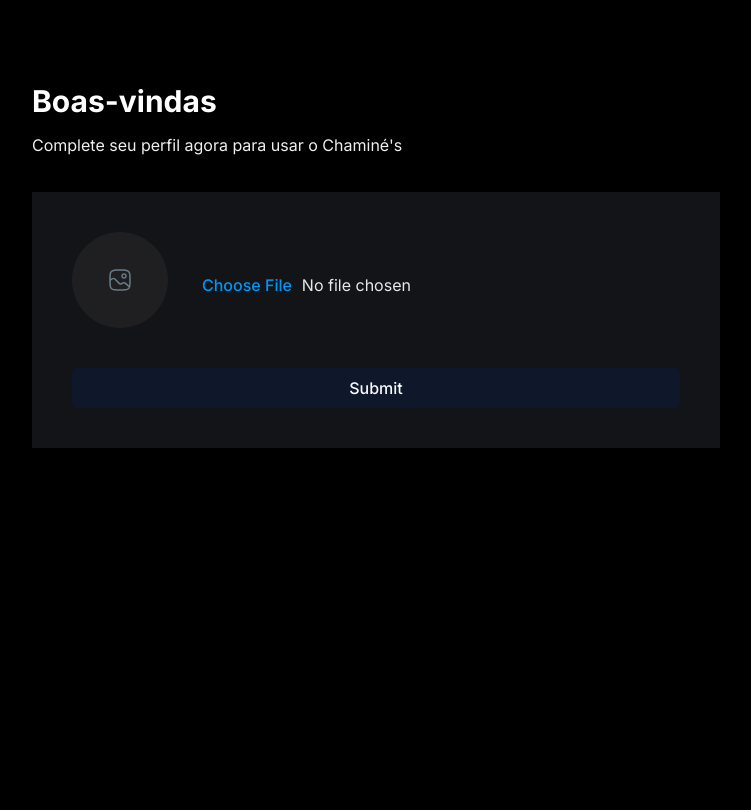
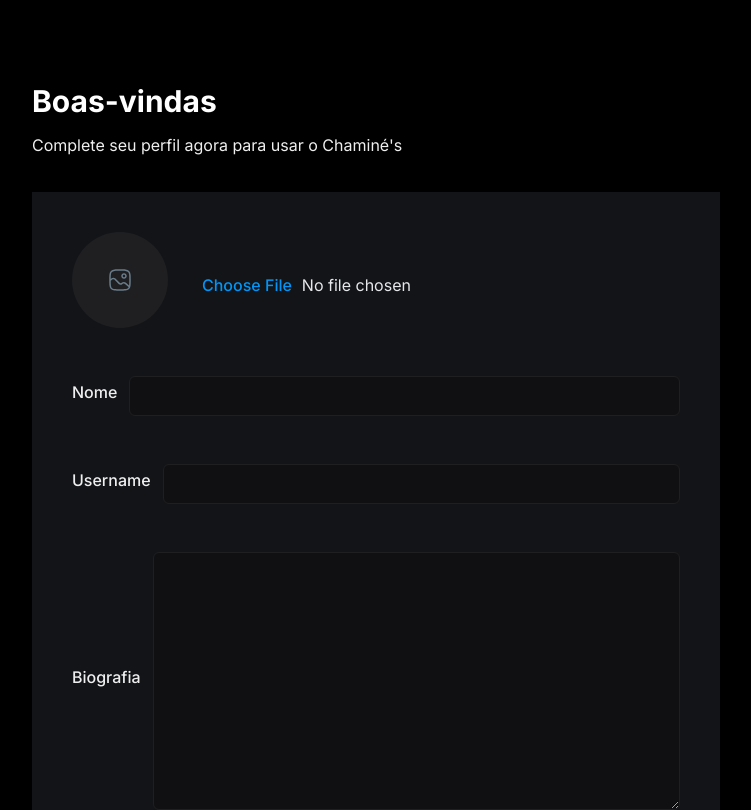
Before and after one commit to gafanhotoalexandre/chamines, a Next.js app: page /onboarding in a window 1280 px wide. Shown: the top 810 px of the page, without its empty margins (264-1015 px from the left). Built offline with nearby package versions, Linux system fonts and the light colour scheme; no server answers.

Commit message:
continuando implementacao do formulario de boas vindas

```diff
--- a/components/forms/AccountProfile.tsx
+++ b/components/forms/AccountProfile.tsx
@@ -7,6 +7,7 @@
 
 import { Button } from '@/components/ui/button'
 import { Input } from '@/components/ui/input'
+import { Textarea } from '@/components/ui/textarea'
 import {
   Form,
   FormControl,
@@ -95,7 +96,73 @@
             </FormItem>
           )}
         />
-        <Button type="submit">Submit</Button>
+
+        {/* Name */}
+        <FormField
+          control={form.control}
+          name="name"
+          render={({ field }) => (
+            <FormItem className="flex items-center gap-3 w-full">
+              <FormLabel className="text-base-semibold text-light-2">
+                Nome
+              </FormLabel>
+              <FormControl className="flex-1 text-base-semibold text-gray-200">
+                <Input
+                  type="text"
+                  className="account-form_input no-focus"
+                  {...field}
+                />
+              </FormControl>
+              <FormMessage />
+            </FormItem>
+          )}
+        />
+
+        {/* Username */}
+        <FormField
+          control={form.control}
+          name="username"
+          render={({ field }) => (
+            <FormItem className="flex items-center gap-3 w-full">
+              <FormLabel className="text-base-semibold text-light-2">
+                Username
+              </FormLabel>
+              <FormControl className="flex-1 text-base-semibold text-gray-200">
+                <Input
+                  type="text"
+                  className="account-form_input no-focus"
+                  {...field}
+                />
+              </FormControl>
+              <FormMessage />
+            </FormItem>
+          )}
+        />
+
+        {/* Bio */}
+        <FormField
+          control={form.control}
+          name="bio"
+          render={({ field }) => (
+            <FormItem className="flex items-center gap-3 w-full">
+              <FormLabel className="text-base-semibold text-light-2">
+                Biografia
+              </FormLabel>
+              <FormControl className="flex-1 text-base-semibold text-gray-200">
+                <Textarea
+                  rows={10}
+                  className="account-form_input no-focus"
+                  {...field}
+                />
+              </FormControl>
+              <FormMessage />
+            </FormItem>
+          )}
+        />
+
+        <Button className="bg-primary-500" type="submit">
+          Submit
+        </Button>
       </form>
     </Form>
   )
--- /dev/null
+++ b/components/ui/textarea.tsx
@@ -0,0 +1,24 @@
+import * as React from "react"
+
+import { cn } from "@/lib/utils"
+
+export interface TextareaProps
+  extends React.TextareaHTMLAttributes<HTMLTextAreaElement> {}
+
+const Textarea = React.forwardRef<HTMLTextAreaElement, TextareaProps>(
+  ({ className, ...props }, ref) => {
+    return (
+      <textarea
+        className={cn(
+          "flex min-h-[80px] w-full rounded-md border border-slate-200 bg-white px-3 py-2 text-sm ring-offset-white placeholder:text-slate-500 focus-visible:outline-none focus-visible:ring-2 focus-visible:ring-slate-950 focus-visible:ring-offset-2 disabled:cursor-not-allowed disabled:opacity-50 dark:border-slate-800 dark:bg-slate-950 dark:ring-offset-slate-950 dark:placeholder:text-slate-400 dark:focus-visible:ring-slate-300",
+          className
+        )}
+        ref={ref}
+        {...props}
+      />
+    )
+  }
+)
+Textarea.displayName = "Textarea"
+
+export { Textarea }
```
